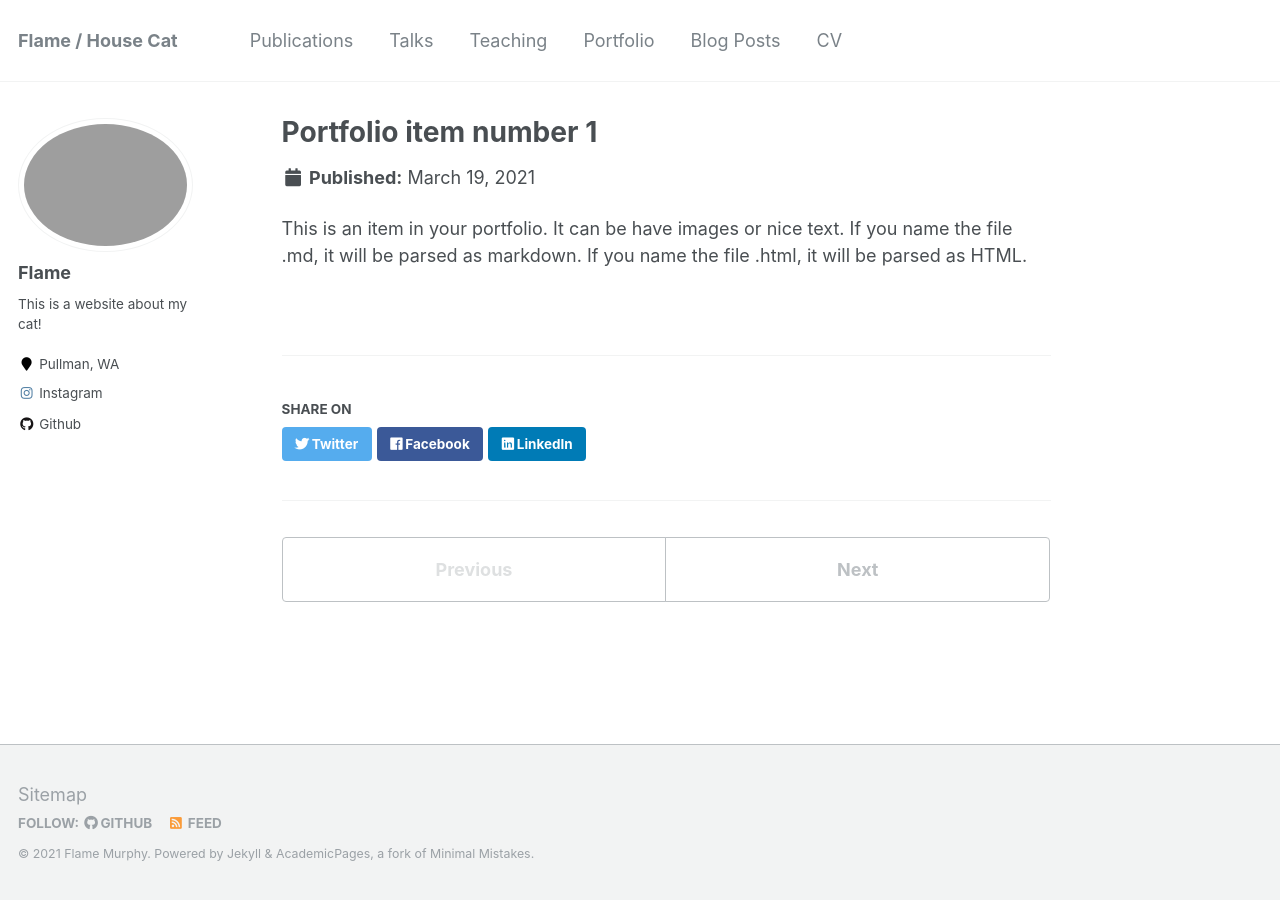
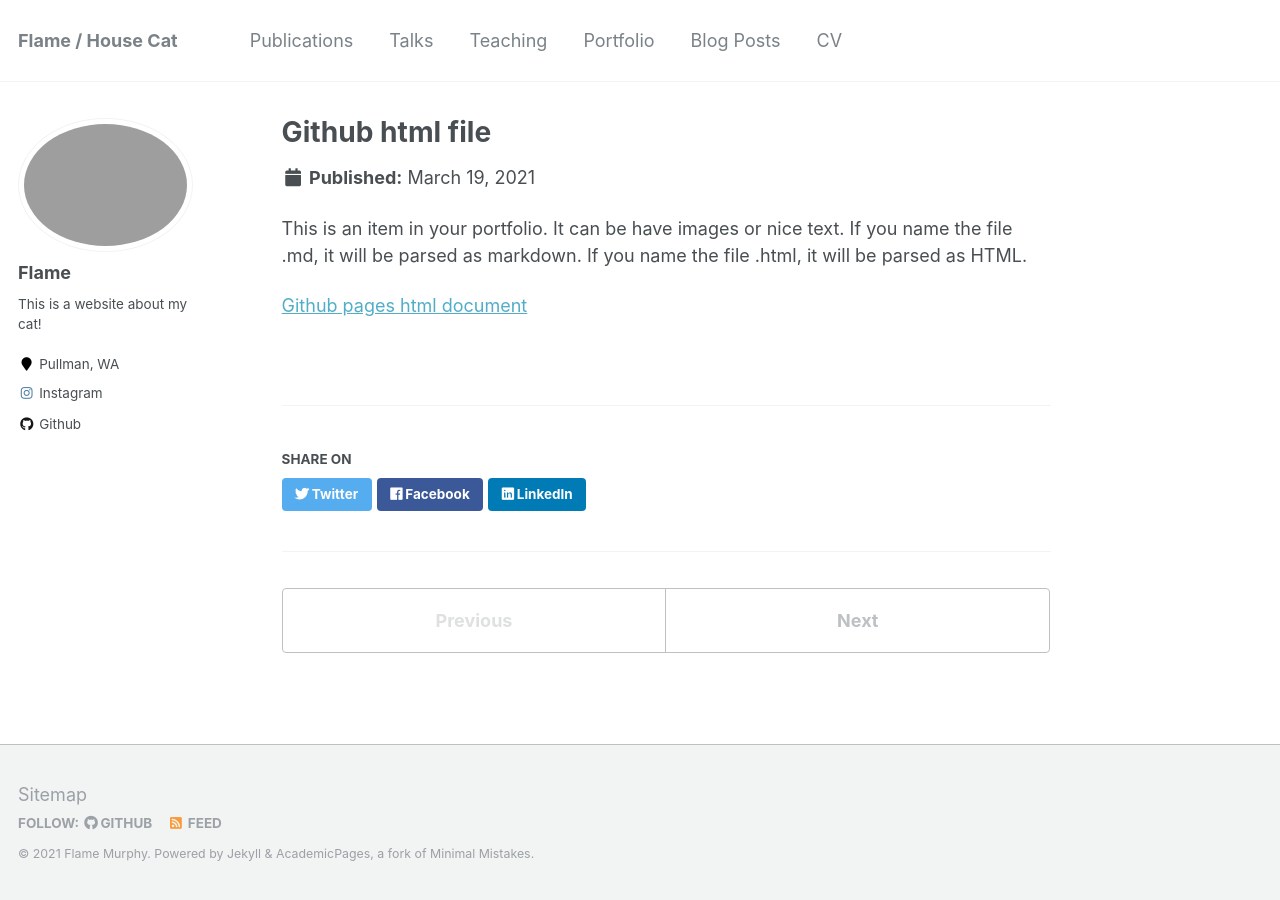
Before and after one commit to flamethecat/flamethecat.github.io, a Jekyll site: the page built from _portfolio/portfolio-1.md, in a window 1280 px wide. Built offline with Jekyll 4.4.1, drawn with Linux system fonts in a browser that asks for light colours.

Commit message:
added link to html

```diff
--- a/_portfolio/portfolio-1.md
+++ b/_portfolio/portfolio-1.md
@@ -1,7 +1,9 @@
 ---
-title: "Portfolio item number 1"
+title: "Github html file"
 excerpt: "Short description of portfolio item number 1<br/><img src='/images/500x300.png'>"
 collection: portfolio
 ---
 
 This is an item in your portfolio. It can be have images or nice text. If you name the file .md, it will be parsed as markdown. If you name the file .html, it will be parsed as HTML.
+
+[Github pages html document](https://flamethecat.github.io/files/GithubPages.html)
```
